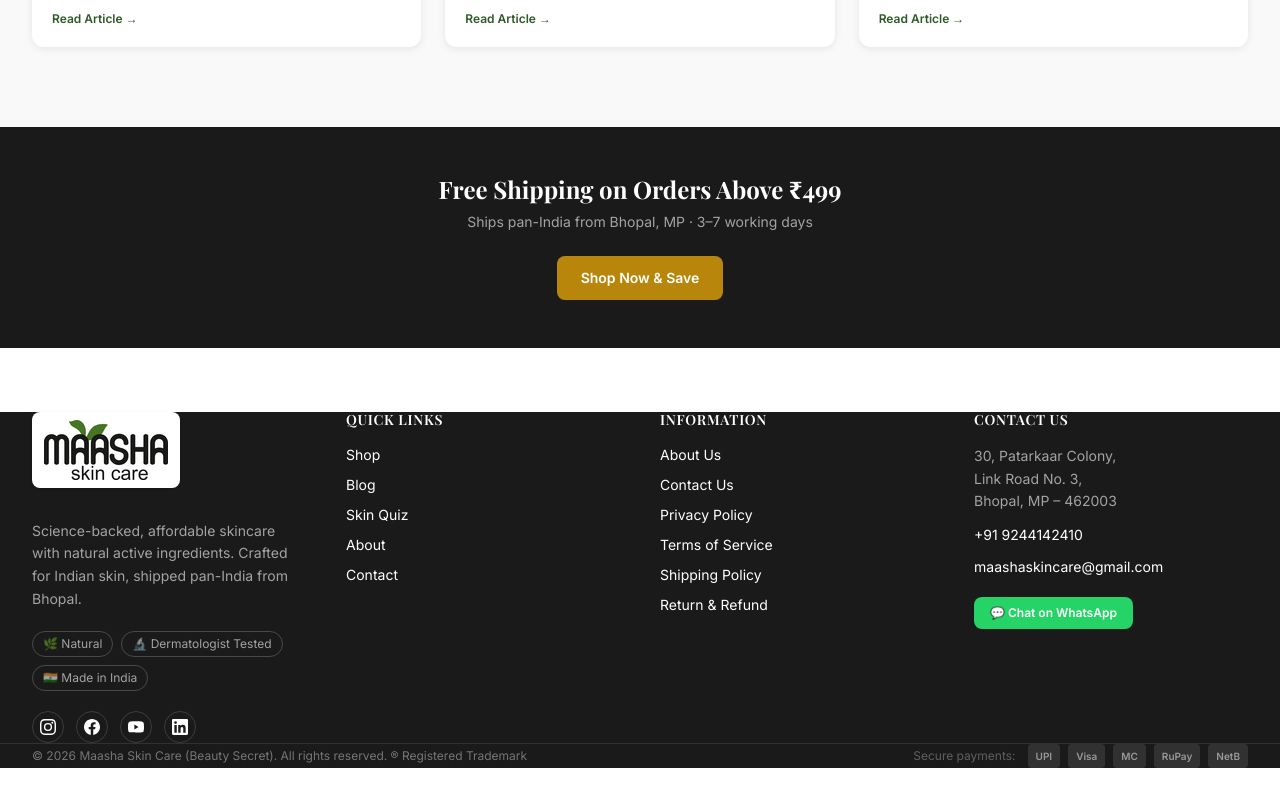
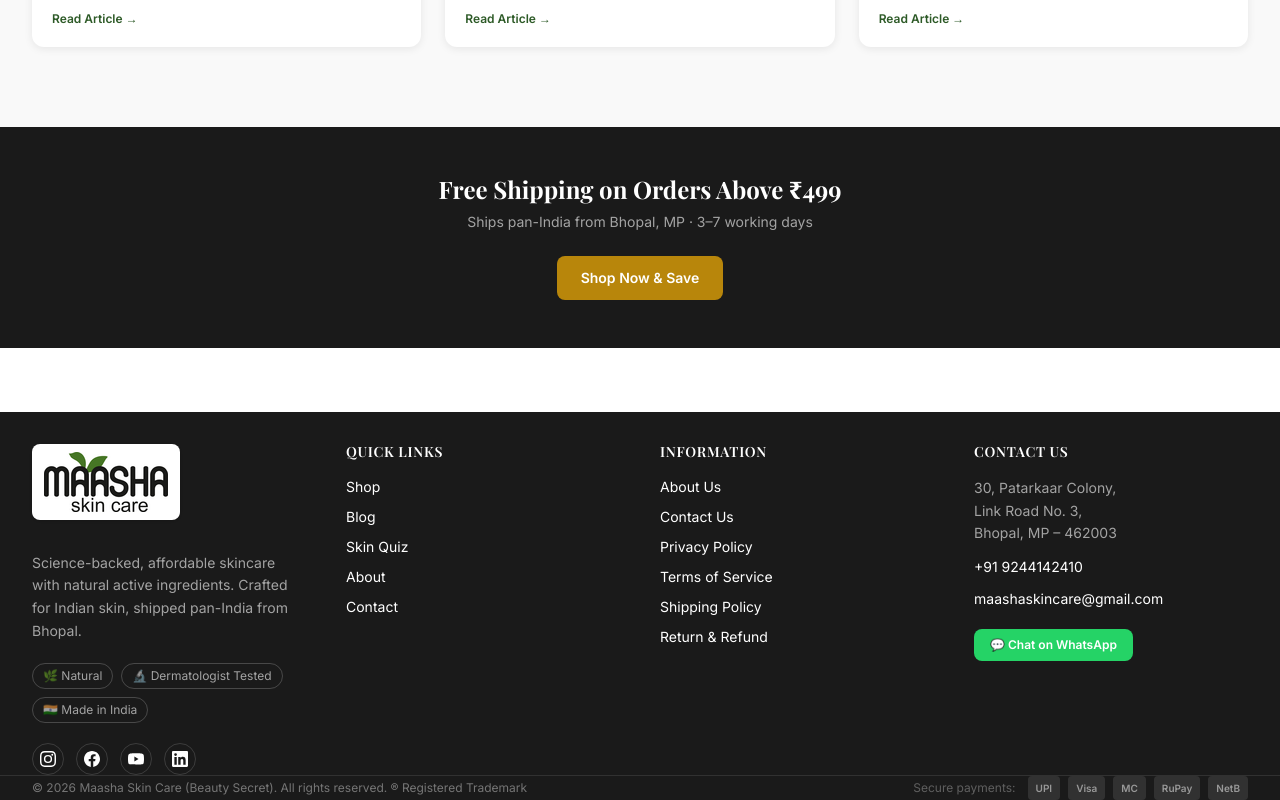
Before and after one commit to maashaskincare/maasha-client, a React (Vite) app: page / in a window 1280 px wide. Shown: the part 3804-4604 px from the top of the page. Before the commit the page ends 4572 px from the top, so only its background shows below. Built offline with nearby package versions, Linux system fonts and the light colour scheme; no server answers; a web font is replaced by a local one.

Commit message:
fix: add top padding to footer

```diff
--- a/src/components/layout/Footer.jsx
+++ b/src/components/layout/Footer.jsx
@@ -4,7 +4,7 @@ import { BRAND, NAV_LINKS } from '../../constants'
 export default function Footer() {
   const year = new Date().getFullYear()
   return (
-    <footer className="bg-[#1a1a1a] text-white">
+    <footer className="bg-[#1a1a1a] text-white pt-8">
       <div className="border-b border-white/10">
         <div className="container-site py-10">
           <div className="grid grid-cols-1 sm:grid-cols-2 lg:grid-cols-4 gap-10">
```
